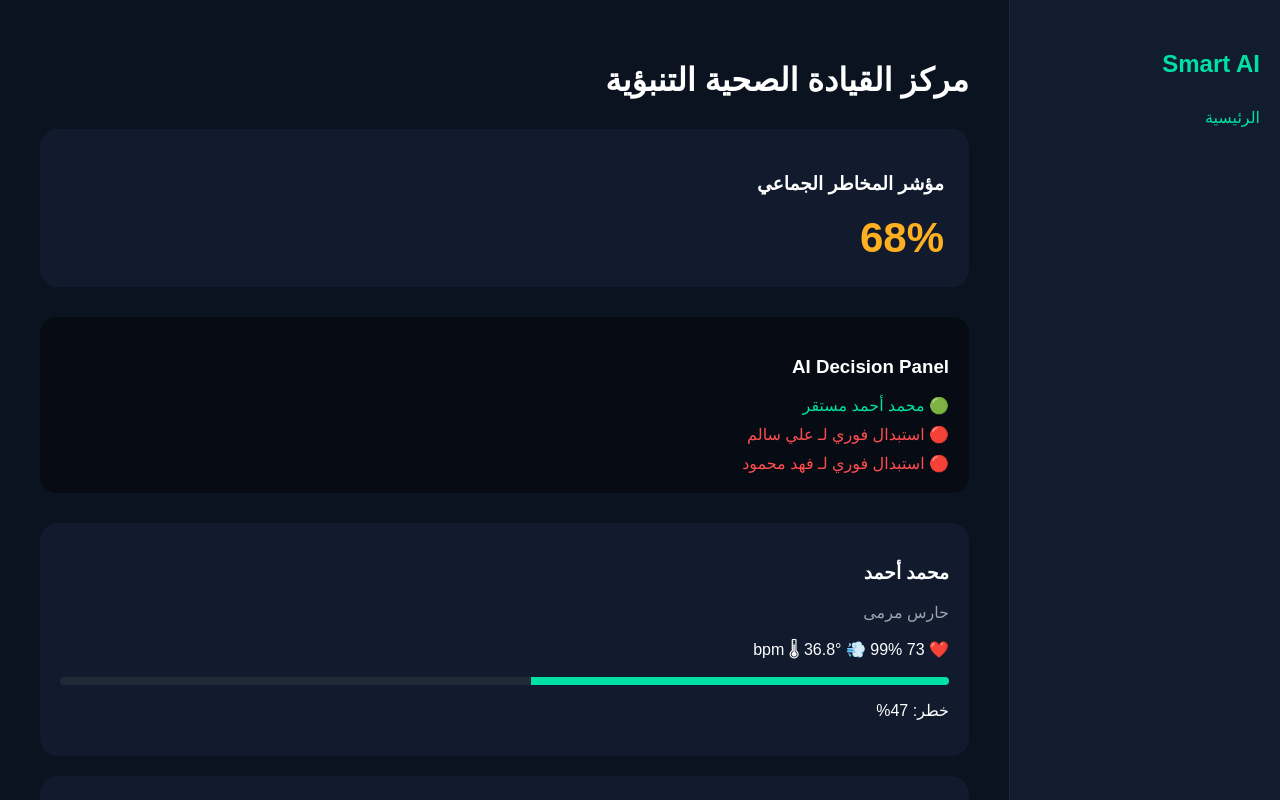
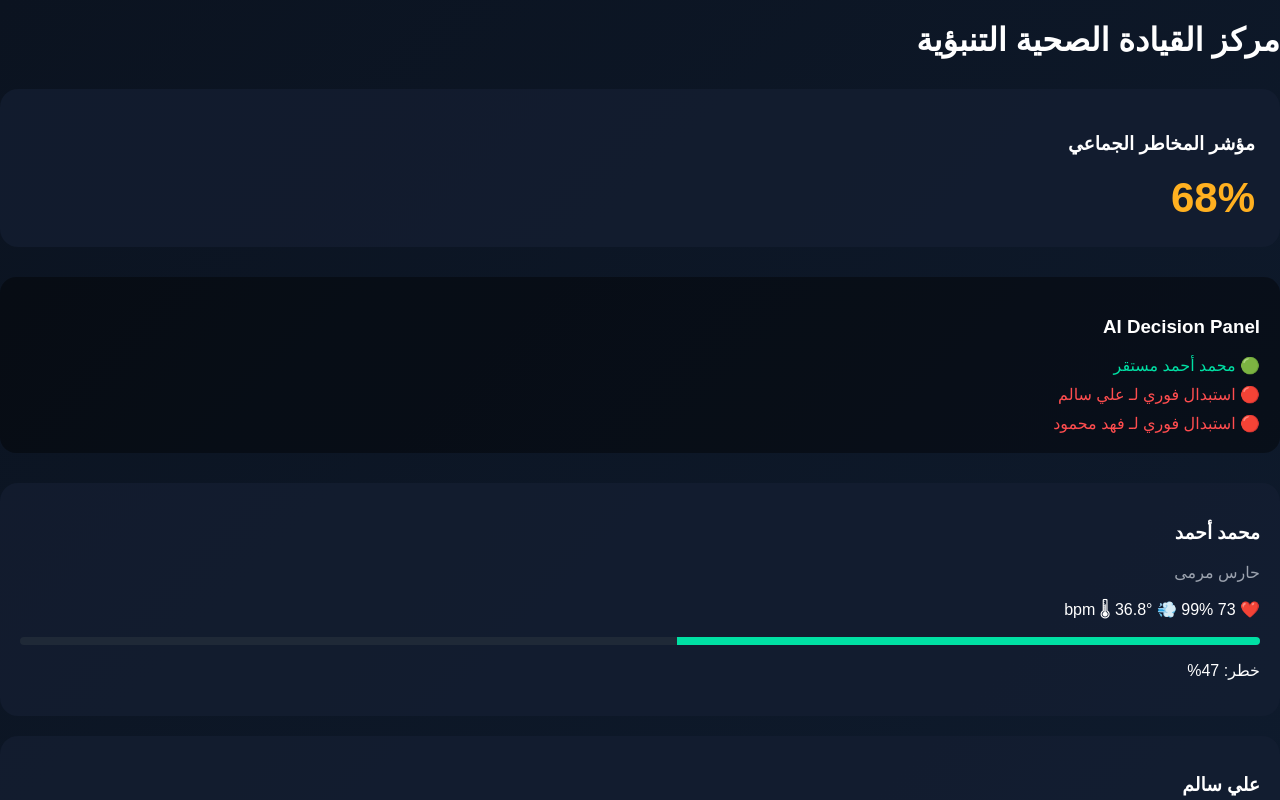
Before and after one commit to jkg9rmd8td-blip/smart-pro, a React (Vite) app: page / in a window 1280 px wide. Shown: the top 800 px of the page. Built offline with nearby package versions, Linux system fonts and the light colour scheme.

Commit message:
Update App.jsx

```diff
--- a/src/App.jsx
+++ b/src/App.jsx
@@ -1,50 +1,14 @@
-import { HashRouter, Routes, Route, NavLink } from "react-router-dom";
+import { HashRouter, Routes, Route } from "react-router-dom";
 import Dashboard from "./pages/Dashboard";
 import PlayerDetails from "./pages/PlayerDetails";
-
-function Layout({ children }) {
-  return (
-    <div style={{ display: "flex", minHeight: "100vh", background: "#0b1320", color: "white" }}>
-
-      {/* Sidebar */}
-      <div
-        style={{
-          width: "230px",
-          background: "#111c2f",
-          padding: "30px 20px",
-          borderLeft: "1px solid rgba(255,255,255,0.05)"
-        }}
-      >
-        <h2 style={{ color: "#00e0a4" }}>Smart AI</h2>
-
-        <nav style={{ marginTop: 30, display: "flex", flexDirection: "column", gap: 15 }}>
-          <NavLink to="/" style={navStyle}>الرئيسية</NavLink>
-        </nav>
-      </div>
-
-      {/* Content */}
-      <div style={{ flex: 1, padding: "40px" }}>
-        {children}
-      </div>
-    </div>
-  );
-}
-
-const navStyle = ({ isActive }) => ({
-  color: isActive ? "#00e0a4" : "#9ca3af",
-  textDecoration: "none",
-  fontSize: "16px"
-});
 
 export default function App() {
   return (
     <HashRouter>
-      <Layout>
-        <Routes>
-          <Route path="/" element={<Dashboard />} />
-          <Route path="/player/:id" element={<PlayerDetails />} />
-        </Routes>
-      </Layout>
+      <Routes>
+        <Route path="/" element={<Dashboard />} />
+        <Route path="/player/:id" element={<PlayerDetails />} />
+      </Routes>
     </HashRouter>
   );
 }
```
